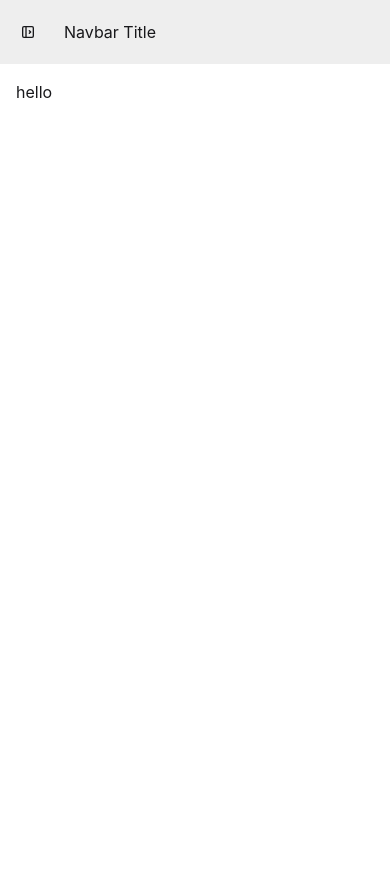
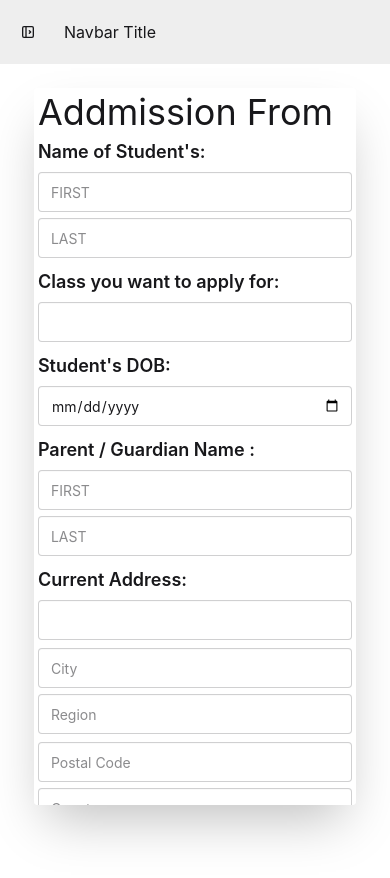
Before and after one commit to salararain/School-management-system, a React (Vite) app: page /addnewstudent in a window 390 px wide. Shown: the top 878 px of the page. Before the commit the page ends 844 px from the top, so only its background shows below. Built offline with nearby package versions, Linux system fonts and the light colour scheme.

Commit message:
add form for new students and make it responsive

```diff
--- a/package.json
+++ b/package.json
@@ -1,4 +1,5 @@
 {
+  "$schema": "https://json.schemastore.org/package.json",
   "name": "school-menagement-system",
   "private": true,
   "version": "0.0.0",
--- a/src/pages/AddNewStudent.jsx
+++ b/src/pages/AddNewStudent.jsx
@@ -1,9 +1,56 @@
 
 
 
-  const AddNewStudent = () =>{
-    return(
-        <h1>hello</h1>
-    )
+const AddNewStudent = () => {
+
+  return (
+    <div className="w-full h-[100vh] bg-white flex justify-center items-start">
+      <div className="w-[90%] h-[85vh] overflow-y-auto bg-white p-1 shadow-2xl m-2 rounded ">
+        <h1 className="text-center text-4xl text-left">Addmission From</h1>
+        <fieldset className="fieldset flex flex-row feildset-vertical">
+          <legend className="fieldset-legend text-2xl text-left  label">Name of Student's:</legend>
+          <input type="text" className="input  " placeholder="FIRST" />
+          <input type="text" className="input  " placeholder="LAST" />
+        </fieldset>
+        <fieldset className="fieldset flex flex-row">
+          <legend className="fieldset-legend text-2xl text-left  label">Class you want to apply for:</legend>
+          <input type="text" className="input w-full" />
+        </fieldset>
+        <fieldset className="fieldset flex flex-row">
+          <legend className="fieldset-legend text-2xl text-left  label">Student's DOB:</legend>
+          <input type="date" className="input w-full" />
+        </fieldset>
+        <fieldset className="fieldset flex flex-row feildset-vertical">
+          <legend className="fieldset-legend text-2xl text-left  label">Parent / Guardian Name :</legend>
+          <input type="text" className="input  " placeholder="FIRST" />
+          <input type="text" className="input  " placeholder="LAST" />
+        </fieldset>
+        <fieldset className="fieldset flex flex-row">
+          <legend className="fieldset-legend text-2xl text-left  label">Current Address:</legend>
+          <input type="text" className="input w-full" />
+        </fieldset>
+        <fieldset className="fieldset flex flex-row feildset-vertical">
+          <input type="text" className="input  " placeholder="City" />
+          <input type="text" className="input  " placeholder="Region" />
+        </fieldset>
+        <fieldset className="fieldset flex flex-row feildset-vertical">
+          <input type="text" className="input  " placeholder="Postal Code" />
+          <input type="text" className="input  " placeholder="Countery" />
+        </fieldset>
+        <fieldset className="fieldset flex flex-row">
+          <legend className="fieldset-legend text-2xl text-left  label">Phone Number:</legend>
+          <input type="number" className="input w-full" />
+        </fieldset>
+         <fieldset className="fieldset flex flex-row">
+          <legend className="fieldset-legend text-2xl text-left  label">Email:</legend>
+          <input type="email" className="input w-full" />
+        </fieldset>
+        <div className="w-full  h-auto flex justify-center items-center">
+                <button className="btn btn-primary  label ">Submit</button>
+        </div>
+
+      </div>
+    </div>
+  )
 }
- export default AddNewStudent
+export default AddNewStudent
--- a/src/pages/Login.jsx
+++ b/src/pages/Login.jsx
@@ -3,7 +3,7 @@
 const Login = () => {
     return (
         <div className="w-full h-[100vh] bg-white flex justify-center items-center">
-            <div className="w-96 h-80 bg-white rounded text-center p-1 shadow-xl">
+            <div className="w-96 h-80 bg-white rounded text-center p-1 m-2 shadow-xl">
                 <h1 className="text-2xl">Sign In</h1>
                 <fieldset className="fieldset flex justify-center items-center ">
                     <legend className="fieldset-legend text-left text-xl ">Email</legend>
@@ -15,9 +15,9 @@ const Login = () => {
                     <input  type="Password" className="input w-full" placeholder="Type here" />
                     {/* <p className="label">Optional</p> */}
                 </fieldset>
-                <button className="btn btn-primary w-full">Primary</button>
+                <button className="btn btn-primary w-full">Sign in</button>
                 <p className="text-sm text-gray-500 mt-2">
-                    Don't have an account? <a href="#" className="text-blue-500 hover:underline">Sign up</a>
+                    Don't have an account? <a href="./components/layout.jsx" className="text-blue-500 hover:underline">Sign up</a>
                 </p>
             </div>
         </div>
--- a/src/style.css
+++ b/src/style.css
@@ -3,3 +3,12 @@
  @plugin "daisyui" {
    themes: light --default;
  }
+
+@media (max-width: 450px) {
+  .feildset-vertical{
+  flex-direction: column;
+  }
+  .label{
+    font-size: 18px;
+  }
+}
```
